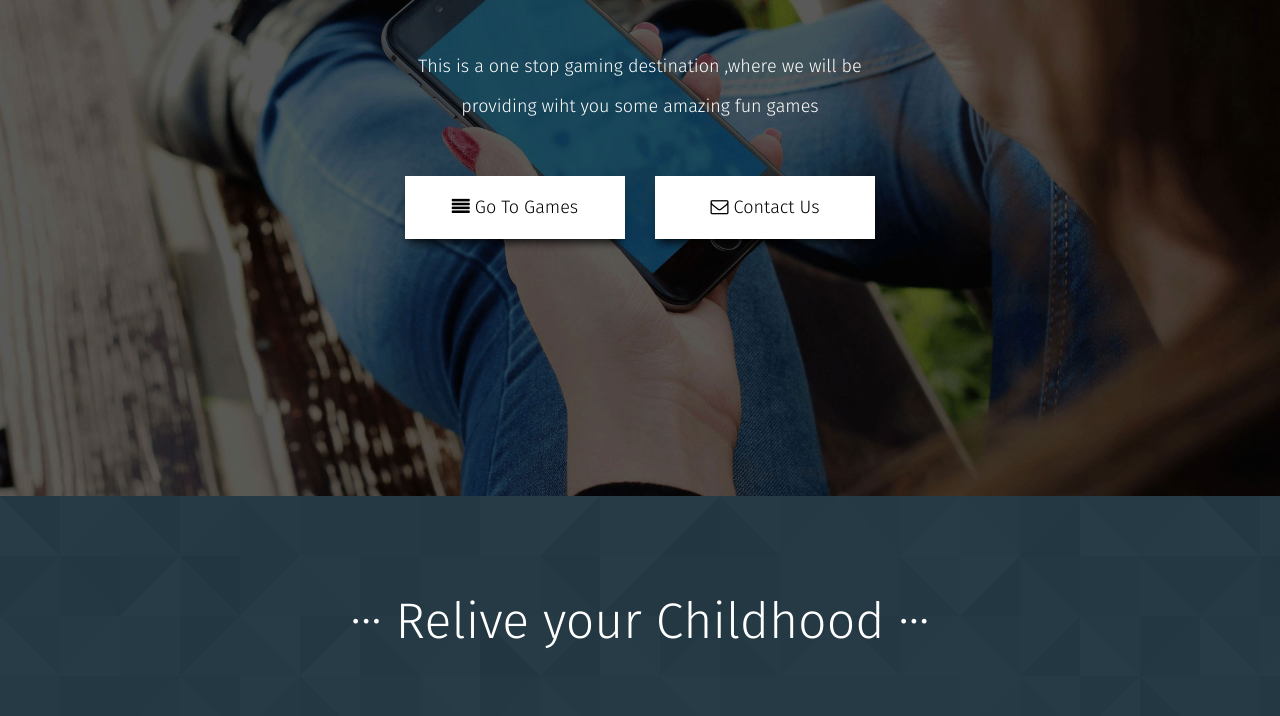
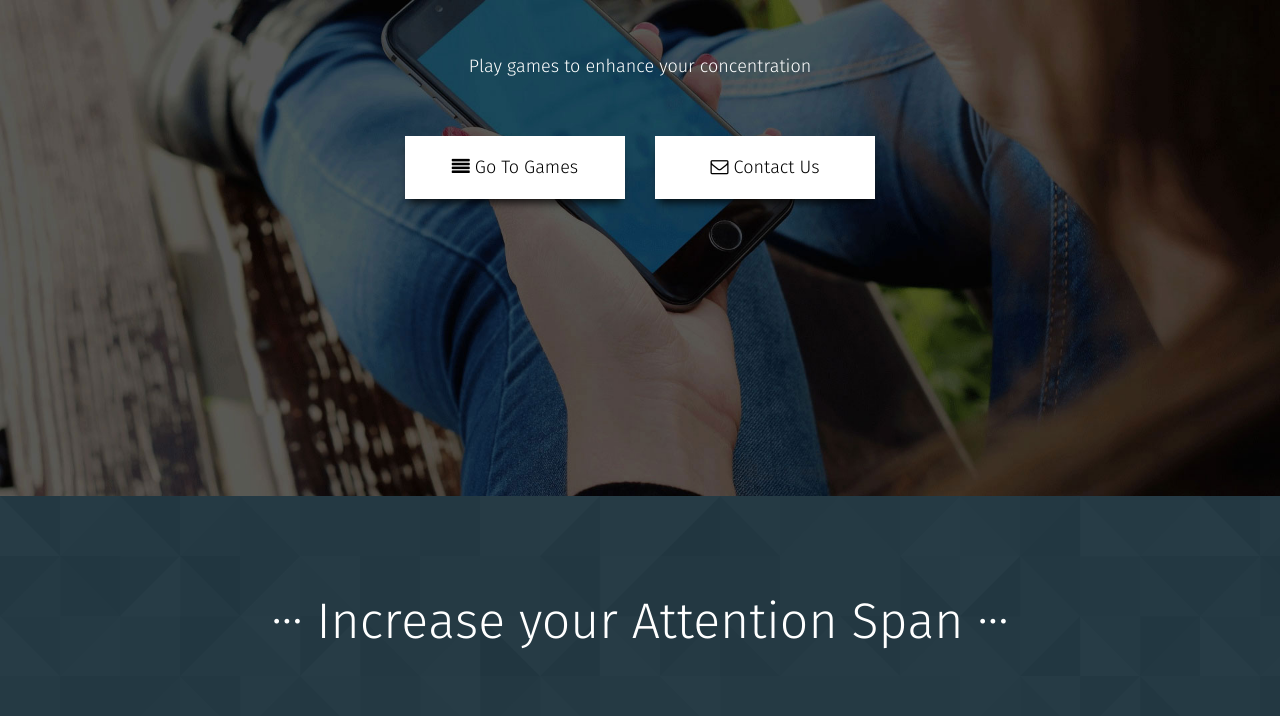
Before and after one commit to NitinBhimrajka/GameJinxx, a plain HTML site: page index.html in a window 1280 px wide. Shown: the part 304-1020 px from the top of the page. Drawn offline with Linux system fonts and the light colour scheme.

Commit message:
Update index.html

```diff
--- a/index.html
+++ b/index.html
@@ -57,7 +57,7 @@ http://www.templatemo.com/tm-474-app-landing
             <div class="templatemo_home_inner_wapper">
                 <h2 class="text-center">GAME Jinxxx</h2>
                 <p class="text-center">
-                    This is a one stop gaming destination ,where we will be providing wiht you some amazing fun games
+                    Play games to enhance your concentration
                 </p>
             </div>
             <div class="templatemo_home_inner_wapper btn_wapper">
@@ -78,7 +78,7 @@ http://www.templatemo.com/tm-474-app-landing
     <section id="templatemo_features">
         <div class="container-fluid">
             <header class="template_header">
-                <h1 class="text-center"><span>...</span> Relive your Childhood<span> ...</span></h1>
+                <h1 class="text-center"><span>...</span> Increase your Attention Span<span> ...</span></h1>
             </header>
             <div class="col-sm-12">
                 <div class="col-sm-6 col-lg-3 feature-box">
```
